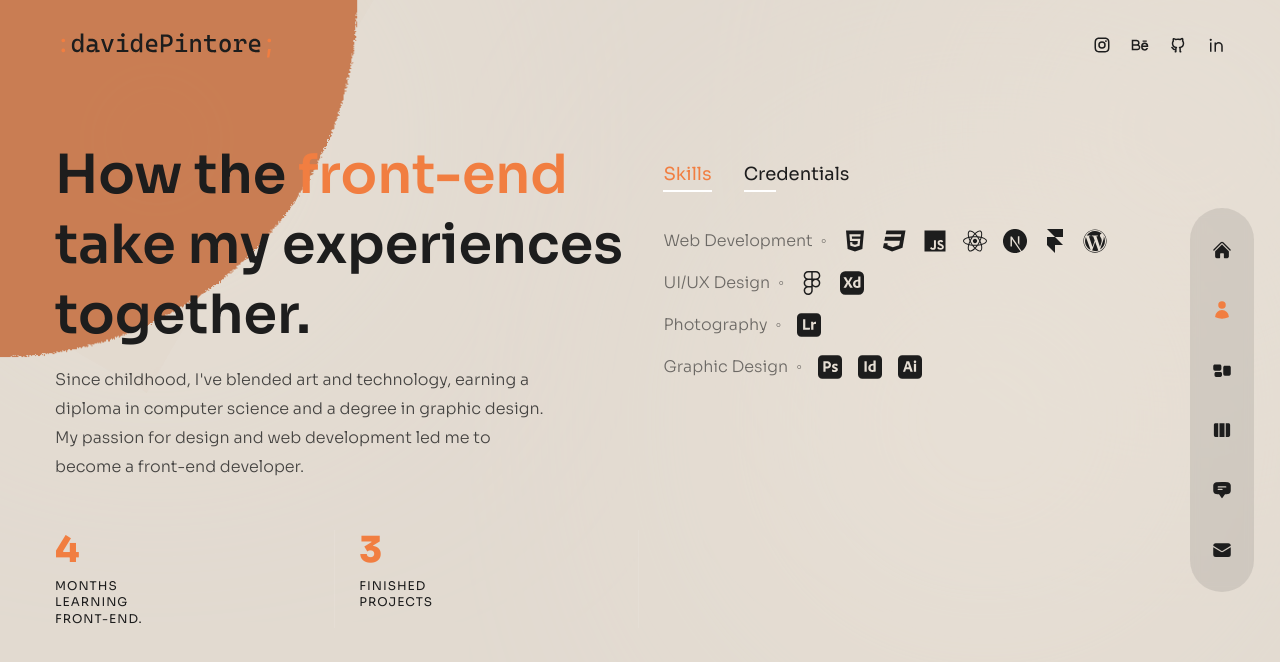
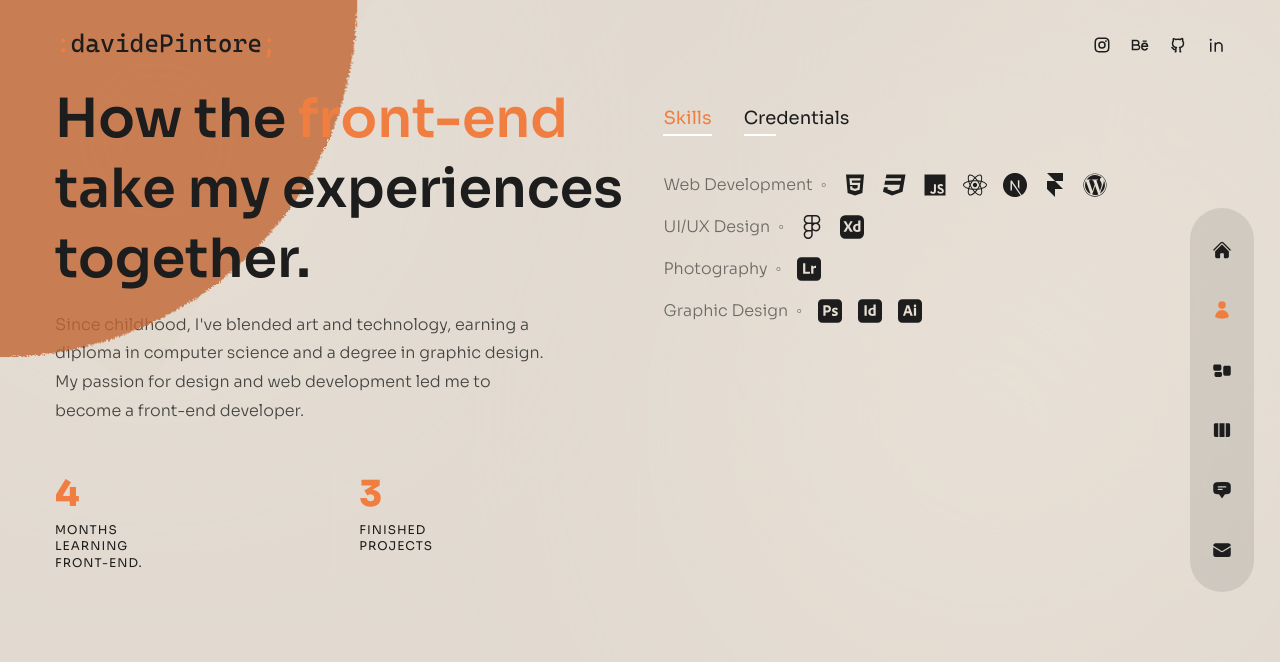
Before and after one commit to DartleDartle/Dartle-portfolio, a Next.js app: page /about in a window 1280 px wide. Shown: the top 662 px of the page. Built offline with nearby package versions, Linux system fonts and the light colour scheme.

Commit message:
Other values

```diff
--- a/pages/about/index.js
+++ b/pages/about/index.js
@@ -91,9 +91,9 @@ const About = () => {
   const [index, setIndex] = useState(0);
   console.log(index);
   return (
-    <div className='h-full mb-64 bg-grey/60 py-32 text-center xl:text-left  '>
+    <div className='min-h-screen pb-[30vh] h-full  bg-grey/60 py-32 text-center xl:text-left  '>
       {/* avatar img */}
-      <div className='container mb-64 mx-auto h-full flex flex-col items-center xl:flex-row gap-x-6'>
+      <div className='container mx-auto h-full flex flex-col items-center xl:flex-row gap-x-6'>
         {/* text */}
         <div className='flex-1 flex flex-col justify-center'>
           <motion.h2
```
